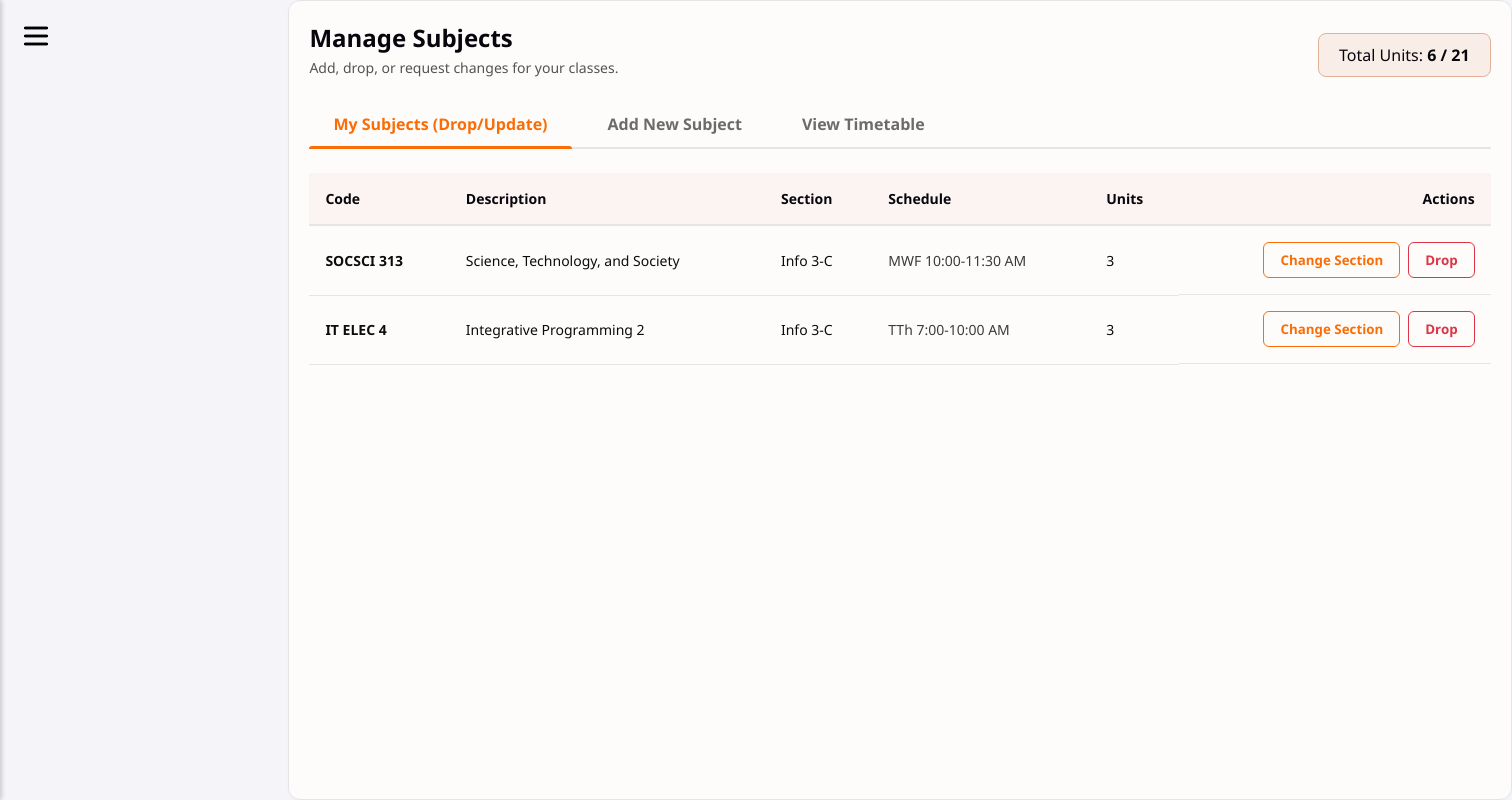
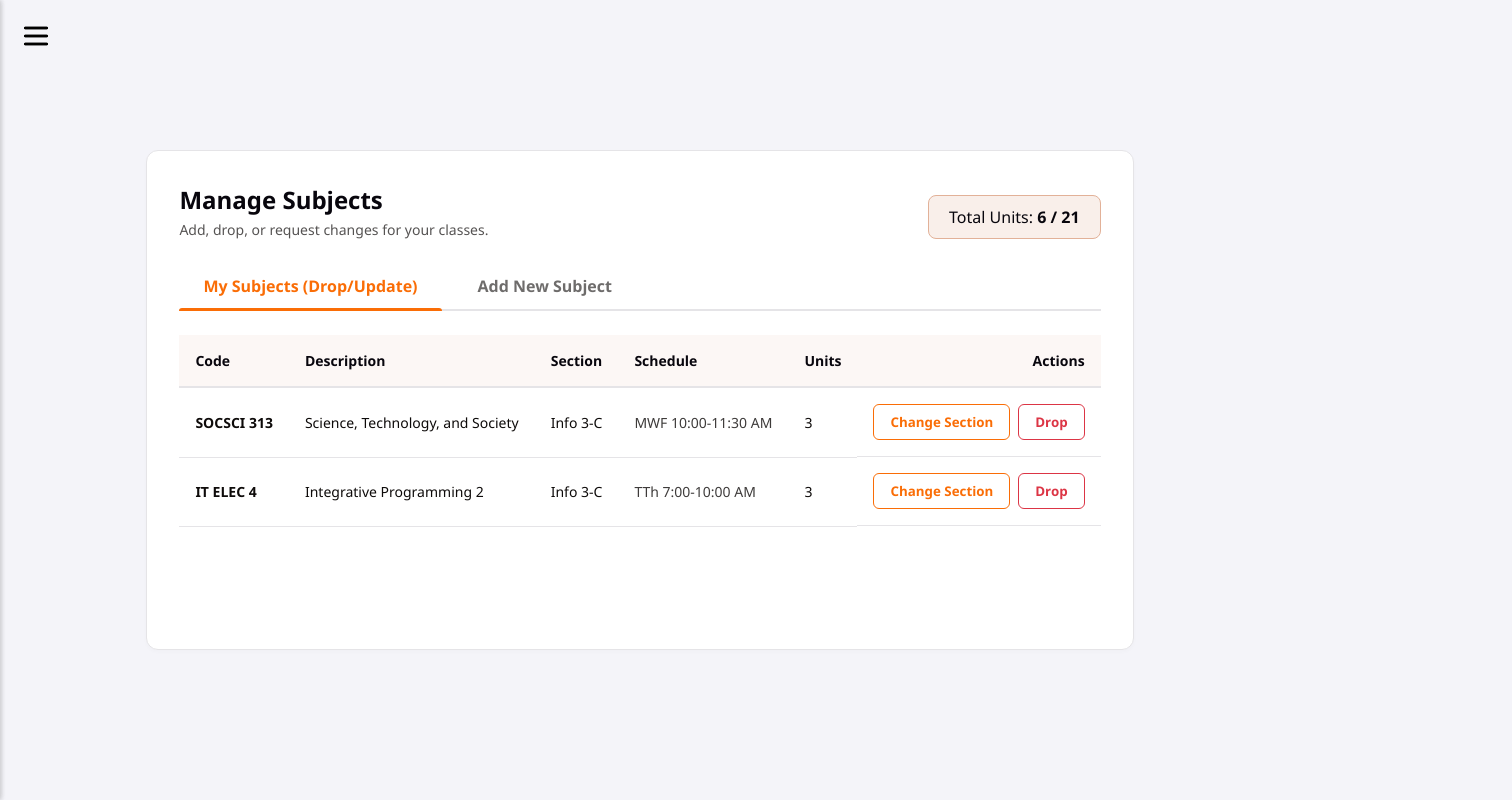
Before and after one commit to jellyacez/Online-Enrollment-System, a React (Vite) app: page /student-management in a window 1280 px wide. Shown: the whole page, 1512 px wide, since content can reach past the window. Built offline with nearby package versions, Linux system fonts and the light colour scheme.

Commit message:
schedule

```diff
--- a/src/components/ClassSchedule/ClassSchedule.css
+++ b/src/components/ClassSchedule/ClassSchedule.css
@@ -9,9 +9,8 @@
 
 .timetable-container {
   width: 100%;
-  height: calc(100vh - 280px);
-  overflow: hidden;
-  padding-bottom: 0;
+  overflow-x: auto;
+  padding-bottom: 15px;
 }
 
 .timetable-grid {
--- a/src/css/ManageSubjects.css
+++ b/src/css/ManageSubjects.css
@@ -6,8 +6,8 @@
   box-shadow: 0 2px 4px rgba(0, 0, 0, 0.02);
   min-height: 500px;
   width: 100%;
-  max-width: 100%;
   box-sizing: border-box;
+  flex-grow: 1;
 }
 
 .header {
--- a/src/pages/ManageSubjects.jsx
+++ b/src/pages/ManageSubjects.jsx
@@ -1,5 +1,4 @@
 import { useEffect, useState } from "react";
-import ClassSchedule from "../components/ClassSchedule/ClassSchedule";
 import "../css/index.css";
 import "../css/ManageSubjects.css";
 export default function ManageSubjects() {
@@ -243,7 +242,7 @@ export default function ManageSubjects() {
   };
 
   return (
-    <div id="aaa" className="manage-subjects-container">
+    <div className="manage-subjects-container">
       <div className="header">
         <div>
           <h3 className="section-title">Manage Subjects</h3>
@@ -272,12 +271,6 @@ export default function ManageSubjects() {
           onClick={() => setActiveView("add")}
         >
           Add New Subject
-        </button>
-        <button
-          className={`tab-button ${ActiveView === "schedule" ? "active" : ""}`}
-          onClick={() => setActiveView("schedule")}
-        >
-          View Timetable
         </button>
       </div>
 
@@ -386,12 +379,6 @@ export default function ManageSubjects() {
         </div>
       )}
 
-      {ActiveView === "schedule" && (
-        <div className="table-container">
-          <ClassSchedule />
-        </div>
-      )}
-
       {/* Change Section modal  */}
       {isChangeModalOpen && subjectoEdit && (
         <div className="modalOverlay">
```
